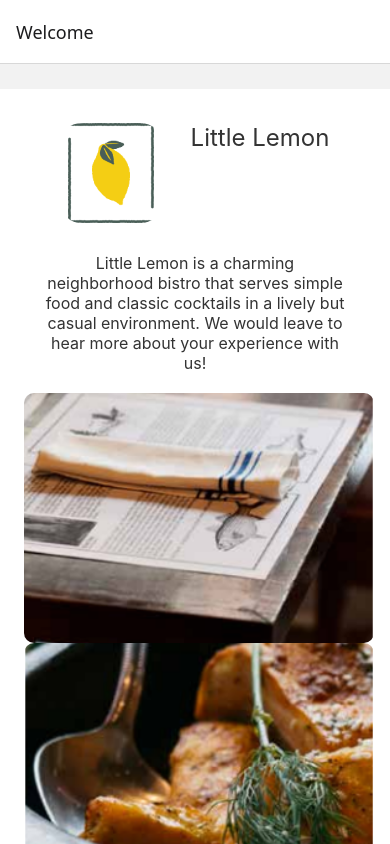
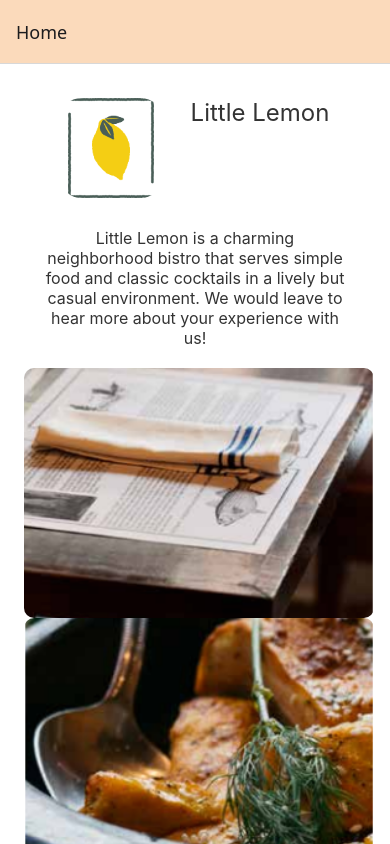
Before and after one commit to joktz/little-lemon-practice, a React Native app: screen /Welcome in a window 390 px wide. Built offline with nearby package versions, Linux system fonts and the light colour scheme.

Commit message:
Style: Removed menu margin top and changed stack header background color.

```diff
--- a/App.tsx
+++ b/App.tsx
@@ -16,8 +16,12 @@ const Stack = createNativeStackNavigator();
 export default function App() {
   return (
       <NavigationContainer>
-        <Stack.Navigator>
-          <Stack.Screen name='Welcome' component={WelcomeScreen} />
+        <Stack.Navigator initialRouteName='Welcome' screenOptions={{headerStyle: {backgroundColor: '#FBDABB'}}}>
+          <Stack.Screen
+            options= {{title: 'Home'}}
+            name='Welcome'
+            component={WelcomeScreen}
+          />
           <Stack.Screen name='Menu' component={MenuItems} />
         </Stack.Navigator>
       </NavigationContainer>
--- a/components/WelcomeScreen.js
+++ b/components/WelcomeScreen.js
@@ -52,7 +52,6 @@ const welcomeStyles = StyleSheet.create({
     container:{
         flex: 1,
         padding: 24,
-        marginTop: 25,
     },
     headerText: {
         fontSize: 24,
```
